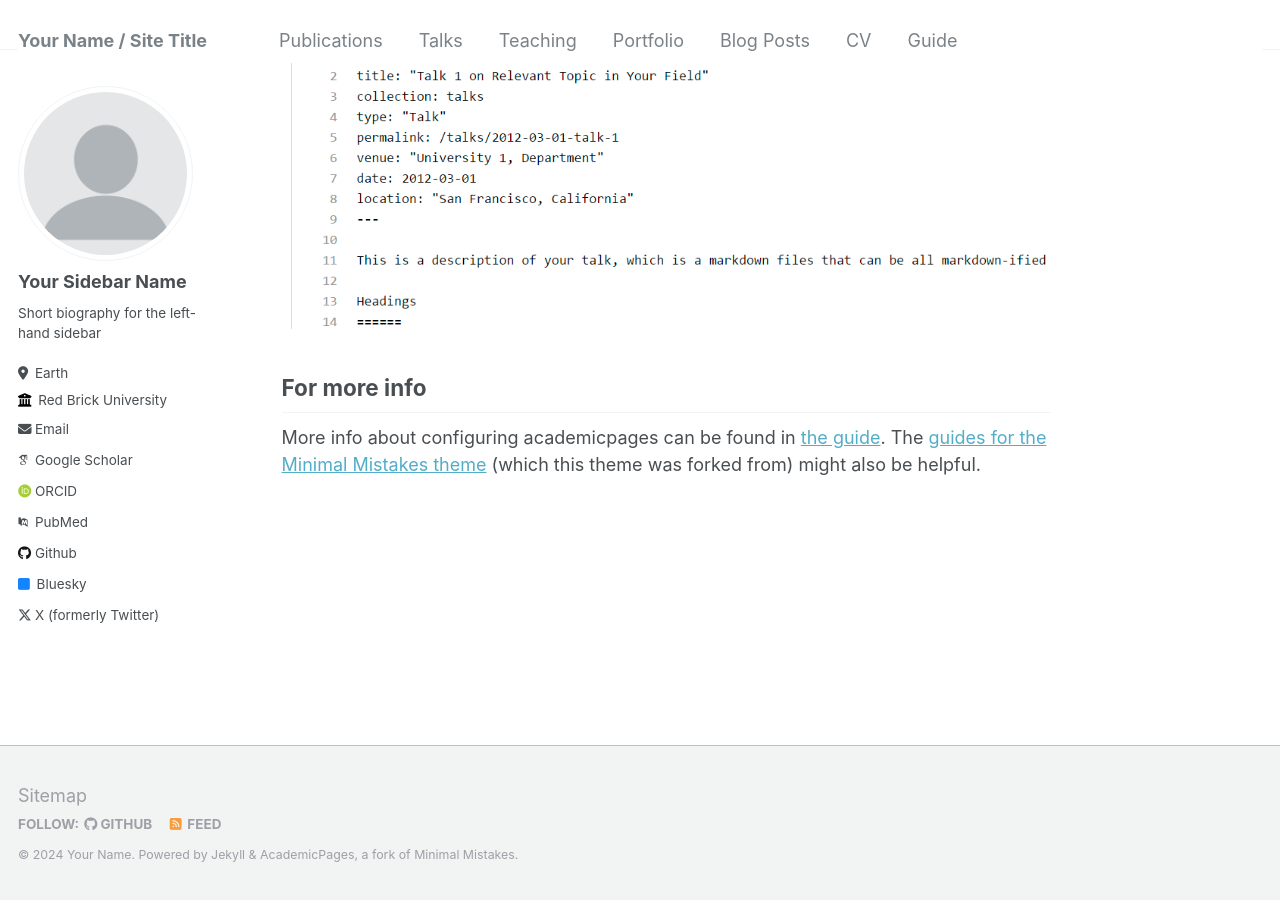
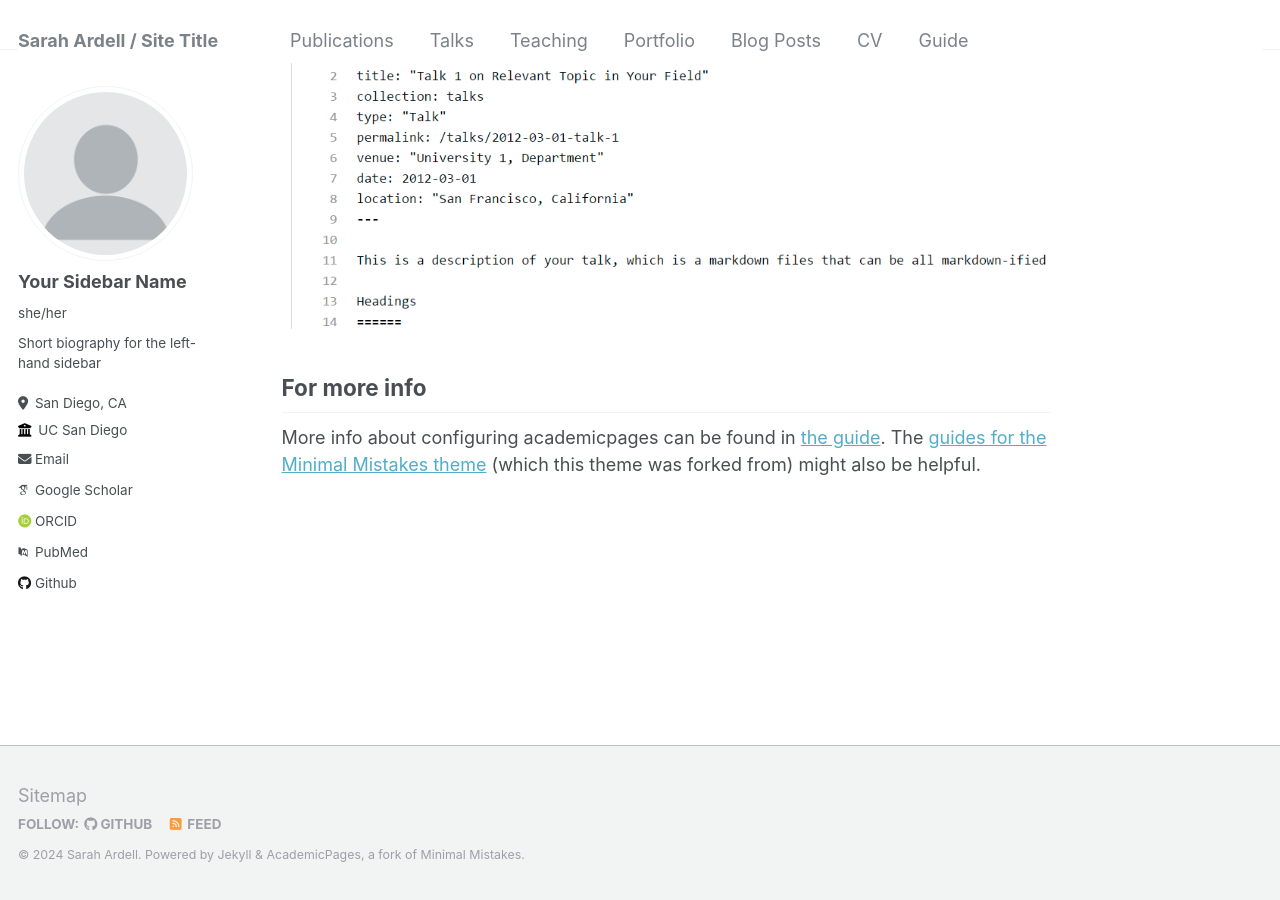
Before and after one commit to ardellsarah/ardellsarah.github.io, a Jekyll site: the page built from _pages/about.md, in a window 1280 px wide and 900 px high, scrolled down 2640 px. Built offline with Jekyll 4.4.1, drawn with Linux system fonts in a browser that asks for light colours; some web fonts are replaced.

Commit message:
Update _config.yml

```diff
--- a/_config.yml
+++ b/_config.yml
@@ -8,13 +8,13 @@
 
 # Basic Site Settings
 locale                   : "en-US"
-title                    : "Your Name / Site Title"
+title                    : "Sarah Ardell / Site Title"
 title_separator          : "-"
-name                     : &name "Your Name"
+name                     : &name "Sarah Ardell"
 description              : &description "personal description"
-url                      : https://academicpages.github.io # the base hostname & protocol for your site e.g. "https://mmistakes.github.io"
+url                      : https://ardellsarah.github.io # the base hostname & protocol for your site e.g. "https://mmistakes.github.io"
 baseurl                  : "" # the subpath of your site, e.g. "/blog"
-repository               : "academicpages/academicpages.github.io"
+repository               : "ardellsarah/ardellsarah.github.io"
 
 # Site Author - The following control what appear as part of the author content on the side bar.
 #               If a field is blank the icon and link will not appear, otherwise it will be shown.
@@ -23,12 +23,12 @@ author:
   # Biographic information
   avatar           : "profile.png"
   name             : "Your Sidebar Name"
-  pronouns         : # example: "she/her"
+  pronouns         : "she/her" # example: "she/her"
   bio              : "Short biography for the left-hand sidebar"
-  location         : "Earth"
-  employer         : "Red Brick University"
+  location         : "San Diego, CA"
+  employer         : "UC San Diego"
   uri              : # URL
-  email            : "none@example.org"
+  email            : "ardellsarah773@gmail.com"
 
   # Academic websites
   arxiv            : # URL - Update with the correct link to your profile
@@ -42,12 +42,12 @@ author:
   bitbucket        : # Username - Update with your username on the site
   codepen          : # Username
   dribbble         : # Username
-  github           : "academicpages"
+  github           : "ardellsarah"
   kaggle           : # Username
   stackoverflow    : # User number or user number and name (i.e., use "1" or "1/jeff-atwood")
 
   # Social media
-  bluesky          : "bsky.app" # Replace this with you Bluesky username
+  bluesky          :  # Replace this with you Bluesky username
   facebook         : # Username
   flickr           : # Username
   foursquare       : # Username
@@ -64,7 +64,7 @@ author:
   steam            : # Username
   telegram         : # URL
   tumblr           : # Username
-  twitter          : "UniofOxford"  # Replace this with your X / Twitter handle
+  twitter          :   # Replace this with your X / Twitter handle
   vine             : # Username
   weibo            : # Username
   wikipedia        : # Username
```
